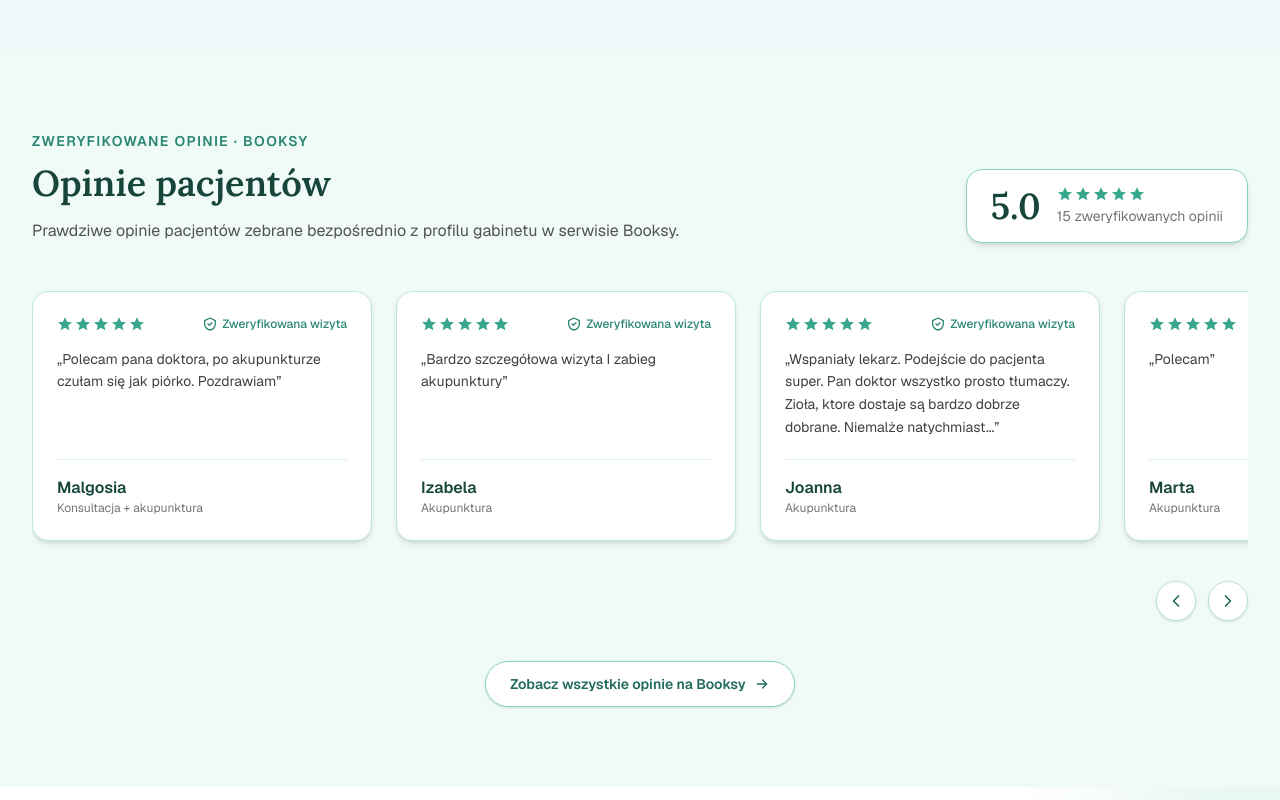
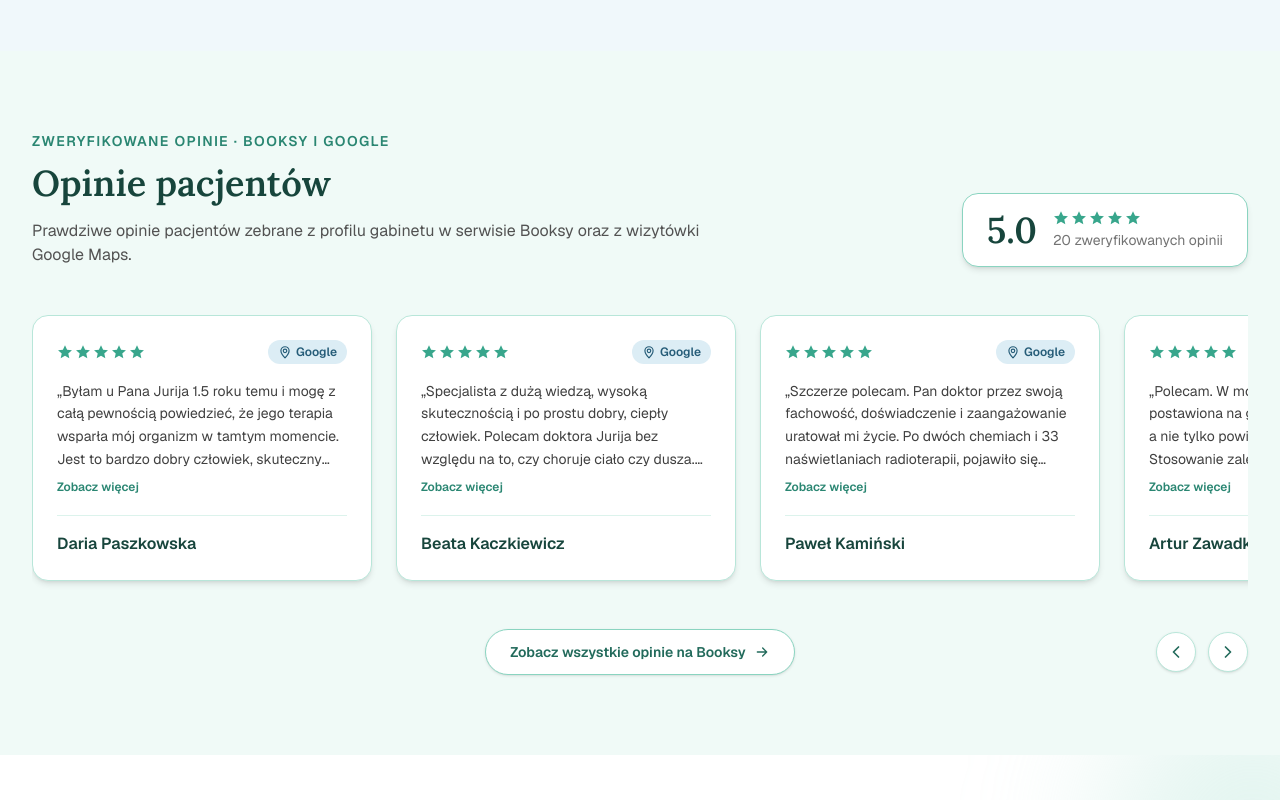
Before and after one commit to Lucazmonteiro/site-YURI, a Next.js app: page / in a window 1280 px wide. Shown: the part 5260-6060 px from the top of the page. Built offline with nearby package versions, Linux system fonts and the light colour scheme.

Commit message:
feat: align booksy reviews button, remove instagram link, and update herbal medicine image

```diff
--- a/src/app/layout.tsx
+++ b/src/app/layout.tsx
@@ -73,7 +73,7 @@
     "@type": "Physician",
     name: siteConfig.doctorName,
   },
-  sameAs: [siteConfig.instagram, siteConfig.facebook],
+  sameAs: [siteConfig.facebook],
 };
 
 export default async function RootLayout({
--- a/src/components/sections/testimonials.tsx
+++ b/src/components/sections/testimonials.tsx
@@ -1,75 +1,114 @@
 "use client";
 
-import { useEffect, useRef } from "react";
+import { useEffect, useRef, useState } from "react";
 import { BOOKSY_URL } from "@/lib/site-config";
 
-const TOTAL_REVIEW_COUNT = 15;
+// Reviews longer than this are clamped to 4 lines with a "Zobacz więcej"
+// toggle, so every card starts at roughly the same height regardless of
+// how much a given reviewer wrote.
+const TRUNCATE_LENGTH = 150;
 
-const reviews = [
+// Booksy's real total is 15 verified reviews (we only have full text for
+// 13 of them to show as cards); Google Maps contributes the 5 shown here
+// in full — so the combined verified count is 15 + 5.
+const TOTAL_REVIEW_COUNT = 20;
+
+type Review = {
+  name: string;
+  text: string;
+  source: "Booksy" | "Google";
+};
+
+const reviews: Review[] = [
+  {
+    name: "Daria Paszkowska",
+    text: "Byłam u Pana Jurija 1.5 roku temu i mogę z całą pewnością powiedzieć, że jego terapia wsparła mój organizm w tamtym momencie. Jest to bardzo dobry człowiek, skuteczny naturopata, który w sposób zrozumiały i z odpowiednim wyczuciem omówi występujące problemy, a także zaproponuje odpowiednią terapię. Polecam z całego serca i dziękuję 🙏",
+    source: "Google",
+  },
+  {
+    name: "Beata Kaczkiewicz",
+    text: "Specjalista z dużą wiedzą, wysoką skutecznością i po prostu dobry, ciepły człowiek. Polecam doktora Jurija bez względu na to, czy choruje ciało czy dusza. Po raz kolejny skorzystałam z leczenia u doktora Jurija. Diagnoza z tęczówki oka, szybkie podjęcie leczenia, połączenie akupunktury i mieszanki ziół - już po 3 zabiegu jak nowo narodzona!",
+    source: "Google",
+  },
+  {
+    name: "Paweł Kamiński",
+    text: "Szczerze polecam. Pan doktor przez swoją fachowość, doświadczenie i zaangażowanie uratował mi życie. Po dwóch chemiach i 33 naświetlaniach radioterapii, pojawiło się zagrożenie, że zostanę z sondą żywienia dojelitowego na zawsze. Zastosowanie terapii ziołowej doprowadziło do tego, że dziś jem i funkcjonuję normalnie. Wsparcie, życzliwość i wiedza w połączeniu z profesjonalizmem od lekarza Jurija Tokara, pozwoliły mi przejść przez bardzo trudne chwile, których nie brakowało w czasie mojej choroby.",
+    source: "Google",
+  },
+  {
+    name: "Artur Zawadka",
+    text: "Polecam. W mojej opinii diagnoza została postawiona na głębokim poziomie przyczyn, a nie tylko powierzchownych objawów. Stosowanie zaleceń Pana doktora przynosi wyraźną poprawę.",
+    source: "Google",
+  },
+  {
+    name: "Michał Kwiatkowski-Ruszkiewicz",
+    text: "Polecam, bardzo kompetentny a przy tym pełen empatii specjalista.",
+    source: "Google",
+  },
   {
     name: "Malgosia",
-    service: "Konsultacja + akupunktura",
     text: "Polecam pana doktora, po akupunkturze czułam się jak piórko. Pozdrawiam",
+    source: "Booksy",
   },
   {
     name: "Izabela",
-    service: "Akupunktura",
     text: "Bardzo szczegółowa wizyta I zabieg akupunktury",
+    source: "Booksy",
   },
   {
     name: "Joanna",
-    service: "Akupunktura",
     text: "Wspaniały lekarz. Podejście do pacjenta super. Pan doktor wszystko prosto tłumaczy. Zioła, ktore dostaje są bardzo dobrze dobrane. Niemalże natychmiast...",
+    source: "Booksy",
   },
   {
     name: "Marta",
-    service: "Akupunktura",
     text: "Polecam",
+    source: "Booksy",
   },
   {
     name: "Magdalena",
-    service: "Akupunktura",
     text: "Bardzo rzeczowy lekarz. Mam nadzieję,że nasza współpraca będzie owocna",
+    source: "Booksy",
   },
   {
     name: "Iwona",
-    service: "Konsultacja + akupunktura",
     text: "Polecam",
+    source: "Booksy",
   },
   {
     name: "Beata",
-    service: "Irydologia",
     text: "Polecam serdecznie",
+    source: "Booksy",
   },
   {
     name: "Joanna",
-    service: "Konsultacja",
     text: "Profesjonalizm, wiedza, dziękuję",
+    source: "Booksy",
   },
   {
     name: "Martyna",
-    service: "Akupunktura",
     text: "Bardzo sympatycznie i profesjonalnie. Pan doktor odpowiada na pytania, co pozwala zrozumieć terapias Odkąd korzystam z opieki Pana doktora czuje się zn...",
+    source: "Booksy",
   },
   {
     name: "Beata",
-    service: "Akupunktura",
     text: "Polecam serdecznie. Jestem pacjentką doktora od kilku lat. Akupunktura i zestawy ziołowe bardzo skuteczne, zwłaszcza procedura leczenia grzybicy ogóln...",
+    source: "Booksy",
   },
   {
     name: "Kasia",
-    service: "Konsultacja",
     text: "Polecam! Rozmowa z doktorem jest rzeczowa i sympatyczna. Po pierwszej wizycie konkretne zalecenia.",
+    source: "Booksy",
   },
   {
     name: "Caroline",
-    service: "Akupunktura",
     text: "Polecam serdecznie Doktora,bezbolesna i skuteczna akupunktura 😊 świetny kontakt indywidualne podejście do pacjenta",
+    source: "Booksy",
   },
   {
     name: "Olga",
-    service: "Akupunktura",
     text: "Bardzo polecam, świetny lekarz, godny zaufania, bardzo miła atmosfera,",
+    source: "Booksy",
   },
 ];
 
@@ -85,13 +124,24 @@
   );
 }
 
-function VerifiedBadge() {
+function SourceBadge({ source }: { source: Review["source"] }) {
+  if (source === "Google") {
+    return (
+      <span className="inline-flex items-center gap-1 rounded-full bg-sky-100 px-2.5 py-1 text-xs font-semibold text-sky-700">
+        <svg aria-hidden="true" xmlns="http://www.w3.org/2000/svg" viewBox="0 0 24 24" fill="none" stroke="currentColor" strokeWidth={2} className="h-3.5 w-3.5">
+          <path d="M12 22s7-6.5 7-12a7 7 0 10-14 0c0 5.5 7 12 7 12z M12 13a3 3 0 100-6 3 3 0 000 6z" strokeLinecap="round" strokeLinejoin="round" />
+        </svg>
+        Google
+      </span>
+    );
+  }
+
   return (
-    <span className="inline-flex items-center gap-1 text-xs font-medium text-brand-600">
-      <svg aria-hidden="true" xmlns="http://www.w3.org/2000/svg" viewBox="0 0 24 24" fill="none" stroke="currentColor" strokeWidth={2} className="h-4 w-4">
+    <span className="inline-flex items-center gap-1 rounded-full bg-brand-100 px-2.5 py-1 text-xs font-semibold text-brand-700">
+      <svg aria-hidden="true" xmlns="http://www.w3.org/2000/svg" viewBox="0 0 24 24" fill="none" stroke="currentColor" strokeWidth={2} className="h-3.5 w-3.5">
         <path d="M9 12l2 2 4-4M12 3l8 4v5c0 4.5-3.5 8.5-8 9-4.5-.5-8-4.5-8-9V7l8-4z" strokeLinecap="round" strokeLinejoin="round" />
       </svg>
-      Zweryfikowana wizyta
+      Booksy
     </span>
   );
 }
@@ -99,6 +149,19 @@
 export default function Testimonials() {
   const scrollerRef = useRef<HTMLDivElement>(null);
   const drag = useRef({ isDown: false, moved: false, startX: 0, scrollLeft: 0 });
+  const [expanded, setExpanded] = useState<Set<number>>(new Set());
+
+  const toggleExpanded = (index: number) => {
+    setExpanded((prev) => {
+      const next = new Set(prev);
+      if (next.has(index)) {
+        next.delete(index);
+      } else {
+        next.add(index);
+      }
+      return next;
+    });
+  };
 
   const scrollByCard = (direction: 1 | -1) => {
     const el = scrollerRef.current;
@@ -162,14 +225,14 @@
         <div className="flex flex-col gap-8 lg:flex-row lg:items-end lg:justify-between">
           <div className="max-w-2xl">
             <p className="text-sm font-semibold uppercase tracking-widest text-brand-600">
-              Zweryfikowane opinie · Booksy
+              Zweryfikowane opinie · Booksy i Google
             </p>
             <h2 className="mt-3 font-serif text-3xl font-semibold text-brand-900 sm:text-4xl">
               Opinie pacjentów
             </h2>
             <p className="mt-4 text-neutral-600">
-              Prawdziwe opinie pacjentów zebrane bezpośrednio z profilu
-              gabinetu w serwisie Booksy.
+              Prawdziwe opinie pacjentów zebrane z profilu gabinetu w
+              serwisie Booksy oraz z wizytówki Google Maps.
             </p>
           </div>
 
@@ -184,34 +247,74 @@
           </div>
         </div>
 
-        <div className="relative mt-12">
-          <div
-            ref={scrollerRef}
-            onMouseDown={handleMouseDown}
-            onClickCapture={handleClickCapture}
-            className="flex cursor-grab snap-x snap-mandatory gap-6 overflow-x-auto pb-4 [-ms-overflow-style:none] [scrollbar-width:none] [&::-webkit-scrollbar]:hidden"
-          >
-            {reviews.map((review, index) => (
+        <div
+          ref={scrollerRef}
+          onMouseDown={handleMouseDown}
+          onClickCapture={handleClickCapture}
+          className="mt-12 flex cursor-grab snap-x snap-mandatory gap-6 overflow-x-auto pb-4 [-ms-overflow-style:none] [scrollbar-width:none] [&::-webkit-scrollbar]:hidden"
+        >
+          {reviews.map((review, index) => {
+            const isLong = review.text.length > TRUNCATE_LENGTH;
+            const isExpanded = expanded.has(index);
+            return (
               <article
                 key={`${review.name}-${index}`}
                 className="flex w-[280px] shrink-0 snap-start flex-col rounded-2xl border border-brand-200 bg-white p-6 shadow-md transition-shadow hover:shadow-lg sm:w-[340px]"
               >
                 <div className="flex items-center justify-between gap-2">
                   <Stars className="text-brand-500" />
-                  <VerifiedBadge />
+                  <SourceBadge source={review.source} />
                 </div>
-                <p className="mt-4 flex-1 text-sm leading-relaxed text-neutral-700">
+                <p
+                  className={`mt-4 flex-1 text-sm leading-relaxed text-neutral-700 ${
+                    isLong && !isExpanded ? "line-clamp-4" : ""
+                  }`}
+                >
                   „{review.text}”
                 </p>
+                {isLong && (
+                  <button
+                    type="button"
+                    onClick={() => toggleExpanded(index)}
+                    className="mt-2 self-start text-xs font-semibold text-brand-600 hover:text-brand-800 hover:underline"
+                  >
+                    {isExpanded ? "Zwiń" : "Zobacz więcej"}
+                  </button>
+                )}
                 <div className="mt-5 border-t border-brand-100 pt-4">
                   <p className="font-semibold text-brand-900">{review.name}</p>
-                  <p className="text-xs text-neutral-500">{review.service}</p>
                 </div>
               </article>
-            ))}
+            );
+          })}
+        </div>
+
+        {/*
+          Three-column grid (spacer / button / arrows) instead of a plain
+          flex row: with only two visible items, justify-between would
+          pull the button toward the left rather than the true center.
+          The empty first column mirrors the arrows' column width so the
+          button lands exactly in the middle of the row, arrows anchored
+          to the right.
+        */}
+        <div className="mt-8 grid grid-cols-1 items-center gap-4 sm:grid-cols-[1fr_auto_1fr]">
+          <div aria-hidden="true" className="hidden sm:block" />
+
+          <div className="flex justify-center">
+            <a
+              href={BOOKSY_URL}
+              target="_blank"
+              rel="noopener noreferrer"
+              className="inline-flex items-center gap-2 rounded-full border border-brand-300 bg-white px-6 py-3 text-sm font-semibold text-brand-700 shadow-sm transition-colors hover:bg-brand-100"
+            >
+              Zobacz wszystkie opinie na Booksy
+              <svg aria-hidden="true" xmlns="http://www.w3.org/2000/svg" viewBox="0 0 24 24" fill="none" stroke="currentColor" strokeWidth={2} className="h-4 w-4">
+                <path d="M5 12h14M13 6l6 6-6 6" strokeLinecap="round" strokeLinejoin="round" />
+              </svg>
+            </a>
           </div>
 
-          <div className="mt-6 hidden justify-end gap-3 sm:flex">
+          <div className="hidden justify-end gap-3 sm:flex">
             <button
               type="button"
               onClick={() => scrollByCard(-1)}
@@ -234,20 +337,6 @@
             </button>
           </div>
         </div>
-
-        <div className="mt-10 flex justify-center">
-          <a
-            href={BOOKSY_URL}
-            target="_blank"
-            rel="noopener noreferrer"
-            className="inline-flex items-center gap-2 rounded-full border border-brand-300 bg-white px-6 py-3 text-sm font-semibold text-brand-700 shadow-sm transition-colors hover:bg-brand-100"
-          >
-            Zobacz wszystkie opinie na Booksy
-            <svg aria-hidden="true" xmlns="http://www.w3.org/2000/svg" viewBox="0 0 24 24" fill="none" stroke="currentColor" strokeWidth={2} className="h-4 w-4">
-              <path d="M5 12h14M13 6l6 6-6 6" strokeLinecap="round" strokeLinejoin="round" />
-            </svg>
-          </a>
-        </div>
       </div>
     </section>
   );
--- a/src/lib/site-config.ts
+++ b/src/lib/site-config.ts
@@ -22,8 +22,6 @@
     region: "mazowieckie",
     country: "Polska",
   },
-  instagram: "https://www.instagram.com/gabinetterapiinaturalnych/",
-  instagramHandle: "@gabinetterapiinaturalnych",
   facebook: "https://www.facebook.com/gabinetjurijtokar/",
   facebookHandle: "@gabinetjurijtokar",
   bookingUrl: BOOKSY_URL,
```
Also changed, not shown: src/app/polityka-prywatnosci/page.tsx (+4 -4 lines), src/components/sections/contact.tsx (+0 -19 lines), public/images/service-herbal.jpg, 1 other file (tests, documents, lock files or other folders).
